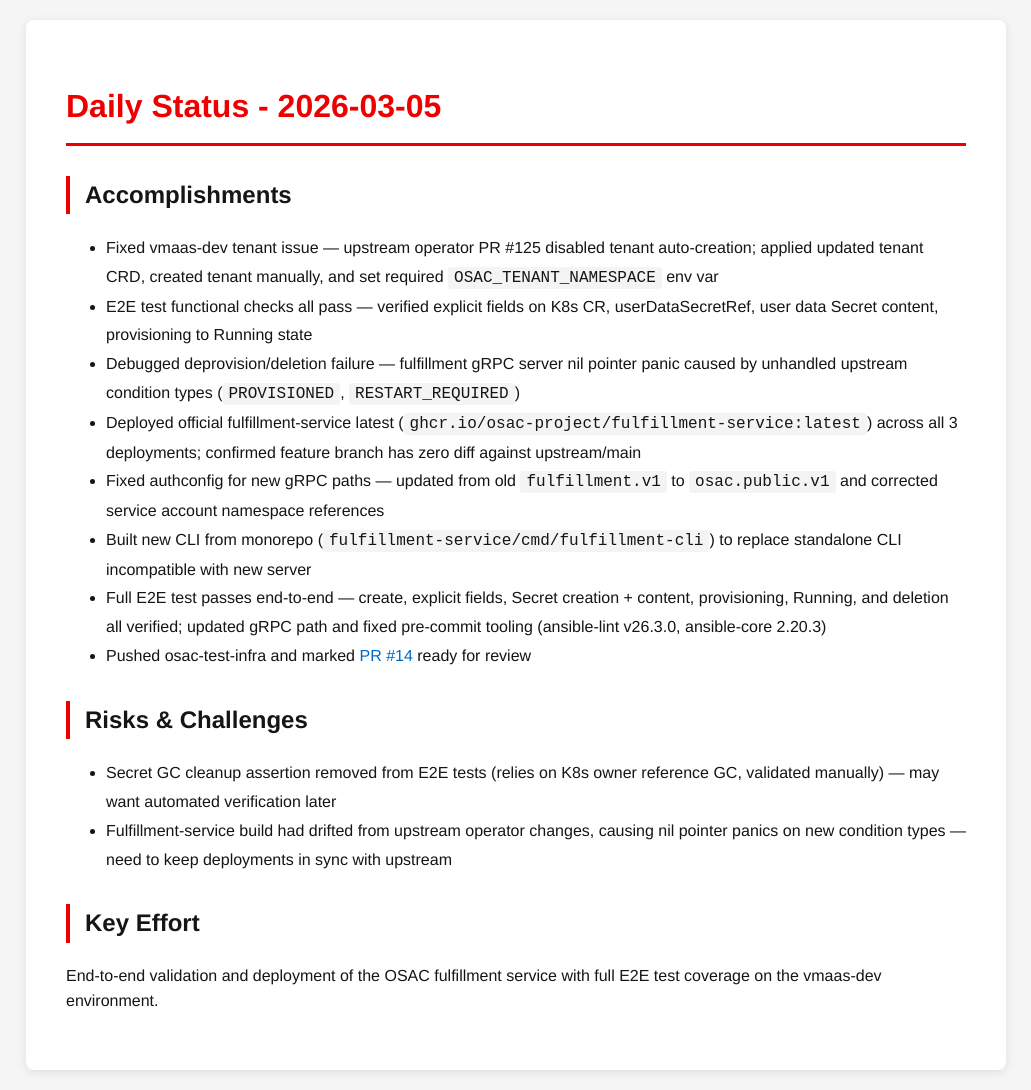
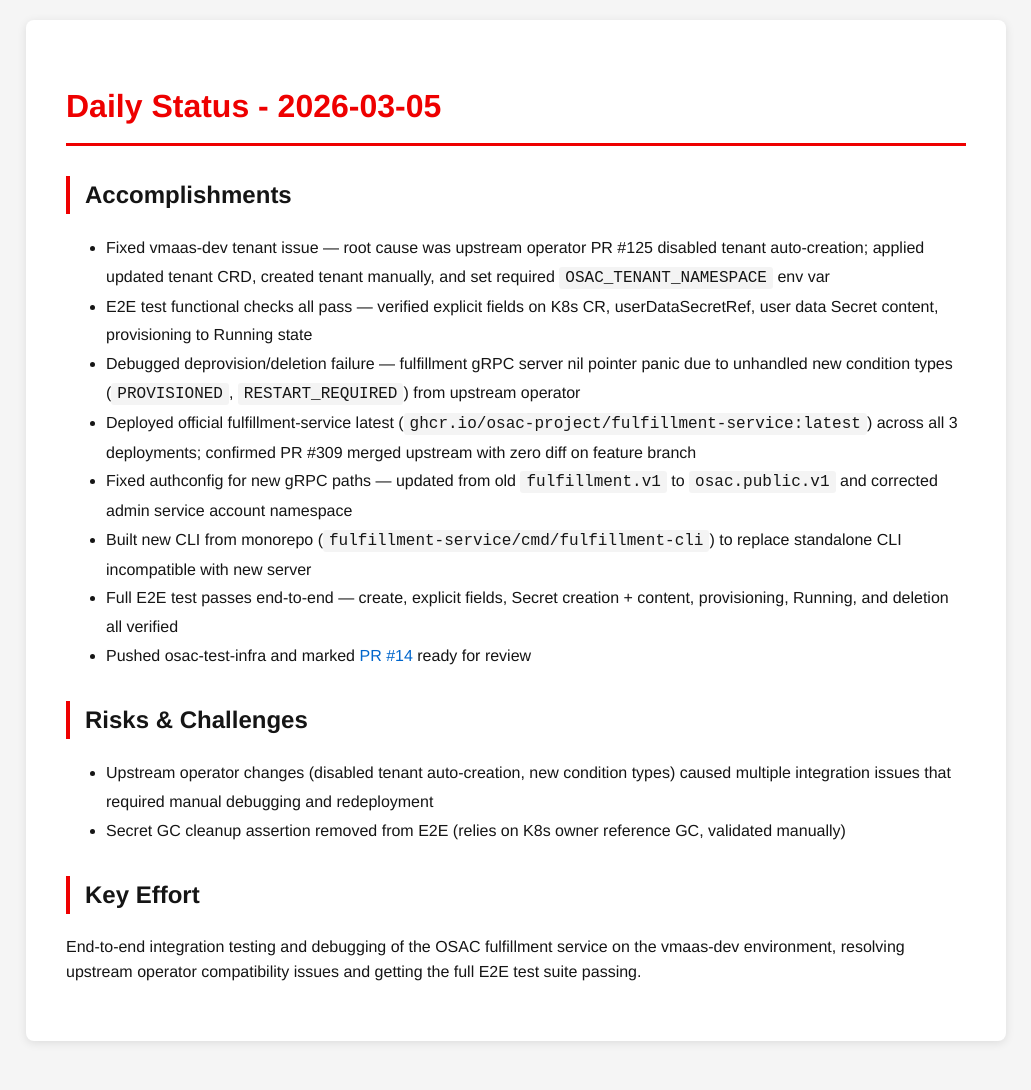
Before and after one commit to tzvatot/daily-status, a Jekyll site: the page built from 2026-03-05.md, in a window 1280 px wide. Shown: the whole page, without its empty margins (124-1155 px from the left). Built offline with Jekyll 4.4.1, drawn with Linux system fonts in a browser that asks for light colours; after the commit the page ends 1061 px from its top, so only the background shows below that.

Commit message:
Daily status update - 2026-03-05

```diff
--- a/2026-03-05.md
+++ b/2026-03-05.md
@@ -7,18 +7,18 @@ date: 2026-03-05
 # Daily Status - 2026-03-05
 
 ## Accomplishments
-- Fixed vmaas-dev tenant issue — upstream operator PR #125 disabled tenant auto-creation; applied updated tenant CRD, created tenant manually, and set required `OSAC_TENANT_NAMESPACE` env var
+- Fixed vmaas-dev tenant issue — root cause was upstream operator PR #125 disabled tenant auto-creation; applied updated tenant CRD, created tenant manually, and set required `OSAC_TENANT_NAMESPACE` env var
 - E2E test functional checks all pass — verified explicit fields on K8s CR, userDataSecretRef, user data Secret content, provisioning to Running state
-- Debugged deprovision/deletion failure — fulfillment gRPC server nil pointer panic caused by unhandled upstream condition types (`PROVISIONED`, `RESTART_REQUIRED`)
-- Deployed official fulfillment-service latest (`ghcr.io/osac-project/fulfillment-service:latest`) across all 3 deployments; confirmed feature branch has zero diff against upstream/main
-- Fixed authconfig for new gRPC paths — updated from old `fulfillment.v1` to `osac.public.v1` and corrected service account namespace references
+- Debugged deprovision/deletion failure — fulfillment gRPC server nil pointer panic due to unhandled new condition types (`PROVISIONED`, `RESTART_REQUIRED`) from upstream operator
+- Deployed official fulfillment-service latest (`ghcr.io/osac-project/fulfillment-service:latest`) across all 3 deployments; confirmed PR #309 merged upstream with zero diff on feature branch
+- Fixed authconfig for new gRPC paths — updated from old `fulfillment.v1` to `osac.public.v1` and corrected admin service account namespace
 - Built new CLI from monorepo (`fulfillment-service/cmd/fulfillment-cli`) to replace standalone CLI incompatible with new server
-- Full E2E test passes end-to-end — create, explicit fields, Secret creation + content, provisioning, Running, and deletion all verified; updated gRPC path and fixed pre-commit tooling (ansible-lint v26.3.0, ansible-core 2.20.3)
+- Full E2E test passes end-to-end — create, explicit fields, Secret creation + content, provisioning, Running, and deletion all verified
 - Pushed osac-test-infra and marked [PR #14](https://github.com/osac-project/osac-test-infra/pull/14) ready for review
 
 ## Risks & Challenges
-- Secret GC cleanup assertion removed from E2E tests (relies on K8s owner reference GC, validated manually) — may want automated verification later
-- Fulfillment-service build had drifted from upstream operator changes, causing nil pointer panics on new condition types — need to keep deployments in sync with upstream
+- Upstream operator changes (disabled tenant auto-creation, new condition types) caused multiple integration issues that required manual debugging and redeployment
+- Secret GC cleanup assertion removed from E2E (relies on K8s owner reference GC, validated manually)
 
 ## Key Effort
-End-to-end validation and deployment of the OSAC fulfillment service with full E2E test coverage on the vmaas-dev environment.
+End-to-end integration testing and debugging of the OSAC fulfillment service on the vmaas-dev environment, resolving upstream operator compatibility issues and getting the full E2E test suite passing.
```
